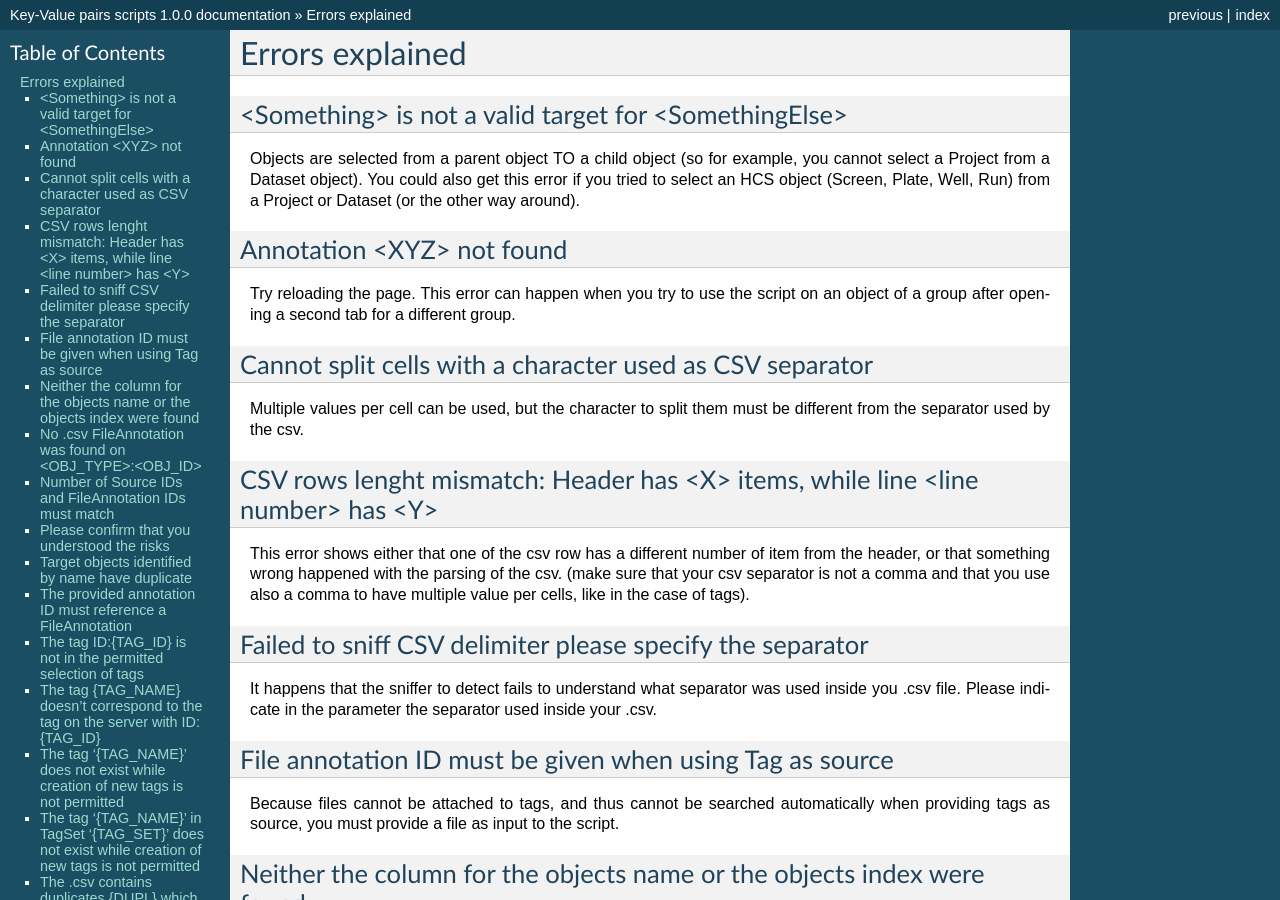
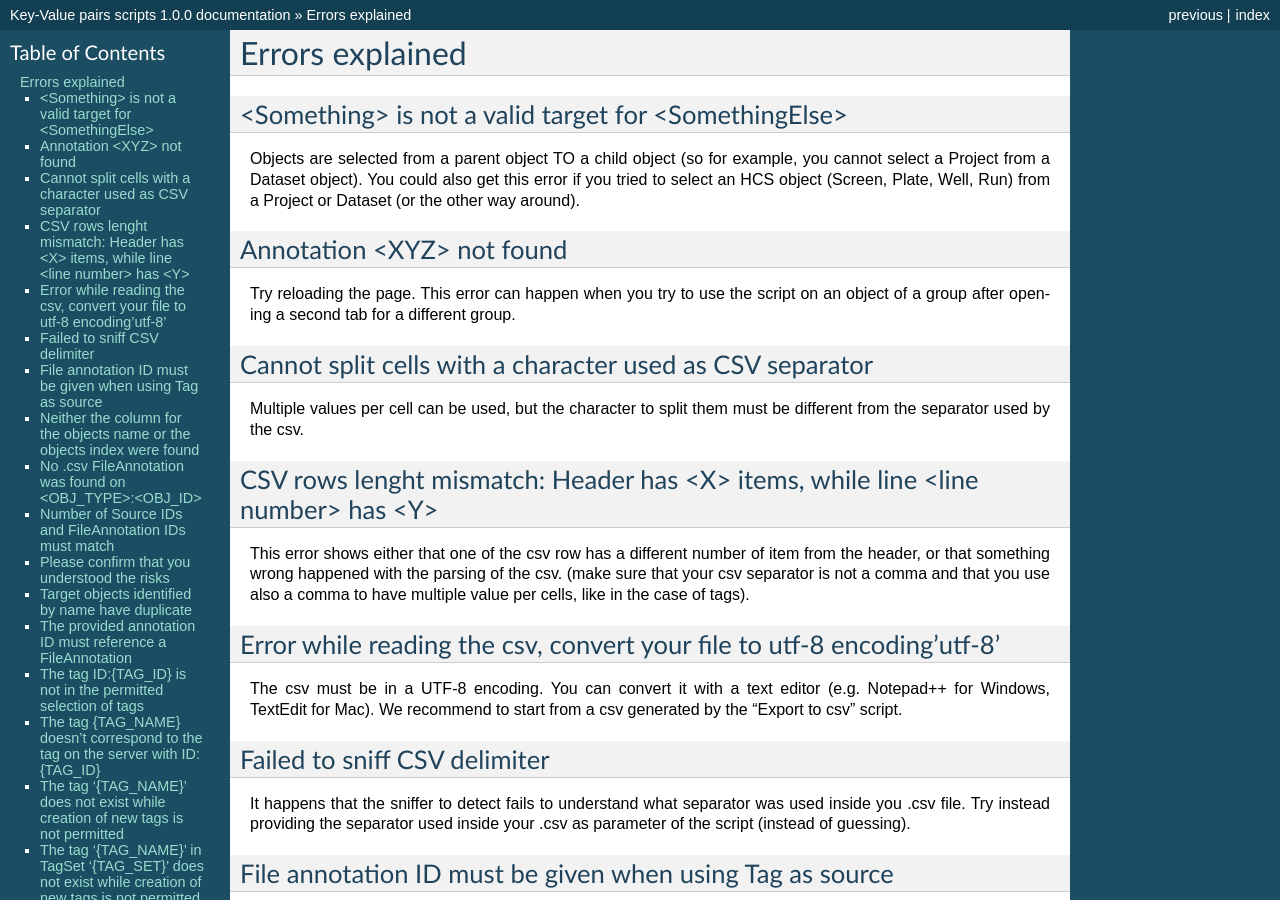
Before and after one commit to German-BioImaging/guide-KVpairs-scripts, a Sphinx documentation site: the page built from docs/errors.rst, in a window 1280 px wide and 900 px high. Built offline with Sphinx 7.4.7, drawn with Linux system fonts in a browser that asks for light colours.

Commit message:
new errors from the scripts

```diff
--- a/docs/errors.rst
+++ b/docs/errors.rst
@@ -24,11 +24,16 @@ This error shows either that one of the csv row has a different number of item f
 something wrong happened with the parsing of the csv. (make sure that your csv separator is not a comma and that \
 you use also a comma to have multiple value per cells, like in the case of tags).
 
-Failed to sniff CSV delimiter please specify the separator
-----------------------------------------------------------
+Error while reading the csv, convert your file to utf-8 encoding'utf-8'
+-----------------------------------------------------------------------
+The csv must be in a UTF-8 encoding. You can convert it with a text editor (e.g. Notepad++ for Windows, \
+TextEdit for Mac). We recommend to start from a csv generated by the "Export to csv" script.
+
+Failed to sniff CSV delimiter
+-----------------------------
 It happens that the sniffer to detect fails to understand what separator was \
-used inside you .csv file. Please indicate in the parameter the separator used \
-inside your .csv.
+used inside you .csv file. Try instead providing the separator used \
+inside your .csv as parameter of the script (instead of guessing).
 
 File annotation ID must be given when using Tag as source
 ---------------------------------------------------------
```
